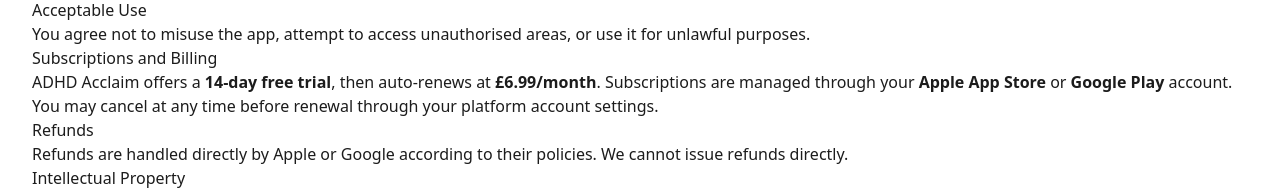
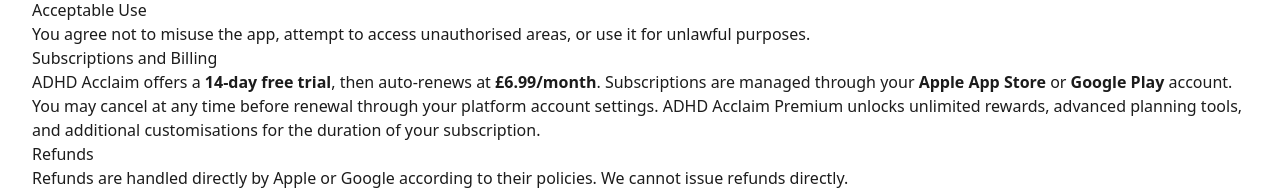
Before and after one commit to repinfaust/arcturusdc.github.io, a Next.js app: page /apps/adhd-acclaim/terms_of_use in a window 1280 px wide. Shown: the part 226-418 px from the top of the page. Built offline with nearby package versions, Linux system fonts and the light colour scheme; no server answers.

Commit message:
Update page.js

```diff
--- a/src/app/apps/adhd-acclaim/terms_of_use/page.js
+++ b/src/app/apps/adhd-acclaim/terms_of_use/page.js
@@ -34,7 +34,8 @@ export default function TermsOfUsePage() {
         <strong>£6.99/month</strong>. Subscriptions are
         managed through your <strong>Apple App Store</strong> or{" "}
         <strong>Google Play</strong> account. You may cancel at any time before renewal
-        through your platform account settings.
+        through your platform account settings. ADHD Acclaim Premium unlocks unlimited rewards,
+        advanced planning tools, and additional customisations for the duration of your subscription.
       </p>
 
       <h2>Refunds</h2>
```
